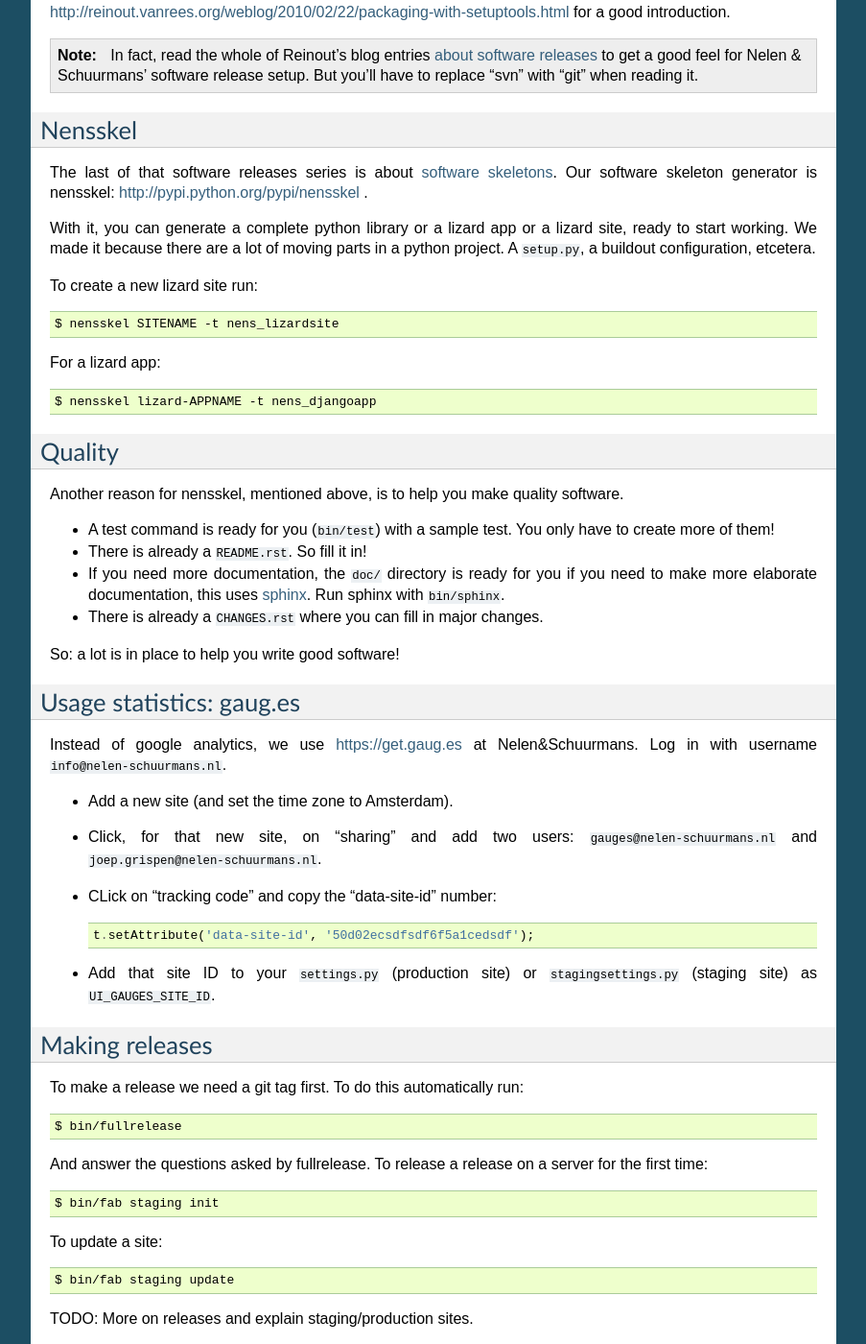
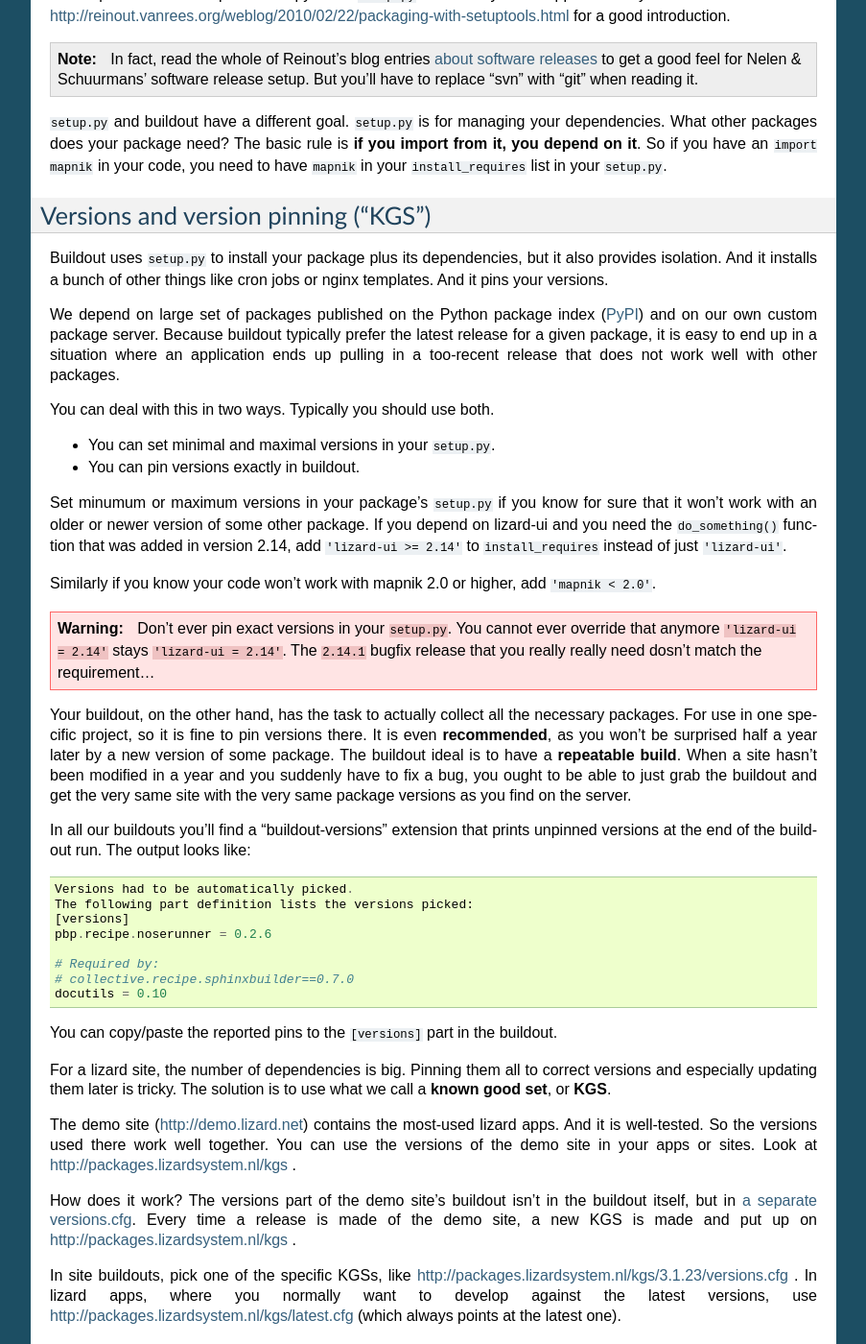
Before and after one commit to pombredanne/lizarddeveloperdocs, a Sphinx documentation site: the page built from doc/source/buildout.rst, in a window 1280 px wide and 1400 px high, scrolled down 1442 px. Shown: the whole window at 96% size, without its empty margins (198-1101 px from the left). Built offline with Sphinx 7.4.7, drawn with Linux system fonts in a browser that asks for light colours; some of the changed text lies outside the part shown.

Commit message:
Explained versions and buildout/setup.py

```diff
--- a/doc/source/buildout.rst
+++ b/doc/source/buildout.rst
@@ -84,7 +84,7 @@ configs directories underneath that. Then add a ``default.cfg`` in that
     extends-cache = /home/reinout/.buildout/configs
 
 This tells buildout (ALL your buildouts) to store the eggs, downloads (and
-configs, for those extends=http://some.zope.server/version12.cfg lines) in
+configs, for those ``extends = http://some.server/version12.cfg`` lines) in
 those directories. Download once, use everywhere. Saves you a lot of time when
 you have lots of similar projects.
 
@@ -103,6 +103,91 @@ for a good introduction.
     <http://reinout.vanrees.org/weblog/tags/softwarereleasesseries.html>`_ to
     get a good feel for Nelen & Schuurmans' software release setup. But you'll
     have to replace "svn" with "git" when reading it.
+
+``setup.py`` and buildout have a different goal. ``setup.py`` is for managing
+your dependencies. What other packages does your package need? The basic rule
+is **if you import from it, you depend on it**. So if you have an ``import
+mapnik`` in your code, you need to have ``mapnik`` in your
+``install_requires`` list in your ``setup.py``.
+
+
+Versions and version pinning ("KGS")
+------------------------------------
+
+Buildout uses ``setup.py`` to install your package plus its dependencies, but
+it also provides isolation. And it installs a bunch of other things like cron
+jobs or nginx templates. And it pins your versions.
+
+We depend on large set of packages published on the Python package index
+(`PyPI <http://pypi.python.org>`_) and on our own custom package
+server. Because buildout typically prefer the latest release for a given
+package, it is easy to end up in a situation where an application ends up
+pulling in a too-recent release that does not work well with other packages.
+
+You can deal with this in two ways. Typically you should use both.
+
+- You can set minimal and maximal versions in your ``setup.py``.
+
+- You can pin versions exactly in buildout.
+
+Set minumum or maximum versions in your package's ``setup.py`` if you know for
+sure that it won't work with an older or newer version of some other
+package. If you depend on lizard-ui and you need the ``do_something()``
+function that was added in version 2.14, add ``'lizard-ui >= 2.14'`` to
+``install_requires`` instead of just ``'lizard-ui'``.
+
+Similarly if you know your code won't work with mapnik 2.0 or higher, add
+``'mapnik < 2.0'``.
+
+.. warning::
+
+   Don't ever pin exact versions in your ``setup.py``. You cannot ever override
+   that anymore ``'lizard-ui = 2.14'`` stays ``'lizard-ui = 2.14'``. The
+   ``2.14.1`` bugfix release that you really really need dosn't match the requirement...
+
+Your buildout, on the other hand, has the task to actually collect all the
+necessary packages. For use in one specific project, so it is fine to pin
+versions there. It is even **recommended**, as you won't be surprised half a
+year later by a new version of some package. The buildout ideal is to have a
+**repeatable build**. When a site hasn't been modified in a year and you
+suddenly have to fix a bug, you ought to be able to just grab the buildout and
+get the very same site with the very same package versions as you find on the
+server.
+
+In all our buildouts you'll find a "buildout-versions" extension that prints
+unpinned versions at the end of the buildout run. The output looks like::
+
+    Versions had to be automatically picked.
+    The following part definition lists the versions picked:
+    [versions]
+    pbp.recipe.noserunner = 0.2.6
+
+    # Required by:
+    # collective.recipe.sphinxbuilder==0.7.0
+    docutils = 0.10
+
+You can copy/paste the reported pins to the ``[versions]`` part in the buildout.
+
+For a lizard site, the number of dependencies is big. Pinning them all to
+correct versions and especially updating them later is tricky. The solution is
+to use what we call a **known good set**, or **KGS**.
+
+The demo site (http://demo.lizard.net) contains the most-used lizard apps. And
+it is well-tested. So the versions used there work well together. You can use
+the versions of the demo site in your apps or sites. Look at
+http://packages.lizardsystem.nl/kgs .
+
+How does it work? The versions part of the demo site's buildout isn't in the
+buildout itself, but in `a separate versions.cfg
+<https://github.com/nens/demo/blob/master/versions.cfg>`_. Every time a
+release is made of the demo site, a new KGS is made and put up on
+http://packages.lizardsystem.nl/kgs .
+
+In site buildouts, pick one of the specific KGSs, like
+http://packages.lizardsystem.nl/kgs/3.1.23/versions.cfg . In lizard apps,
+where you normally want to develop against the latest versions, use
+http://packages.lizardsystem.nl/kgs/latest.cfg (which always points at the
+latest one).
 
 
 Nensskel
@@ -186,23 +271,12 @@ TODO: More on releases and explain staging/production sites.
 
 http://packages.lizardsystem.nl
 
+See http://doc.lizardsystem.nl/sites/packages.lizardsystem.nl/index.html for
+the documentation on how packages.lizardsystem.nl works.
+
 Some on pypi.
 
 All actual tagging and version-upping happens with `zest.releaser
 <zestreleaser.readthedocs.org/>`_. See
 http://reinout.vanrees.org/weblog/2010/02/24/zest.releaser-easy-tags.html for
 a quick introduction.
-
-
-Versions ("KGS")
-----------------
-
-We depend on large set of eggs (in the setuptools sense) published on PyPI
-(pypi.python.org) and other indices. Because setuptools (and zc.buildout) will
-typically prefer the latest release for a given package, it is easy to end up
-in a situation where an application ends up pulling in a too-recent release
-that does not work well with the other packages in the system.
-
-This problem can be solved with pinning all releases to a "known good set".
-
-Explain http://packages.lizardsystem.nl/kgs as used in our buildouts.
```
